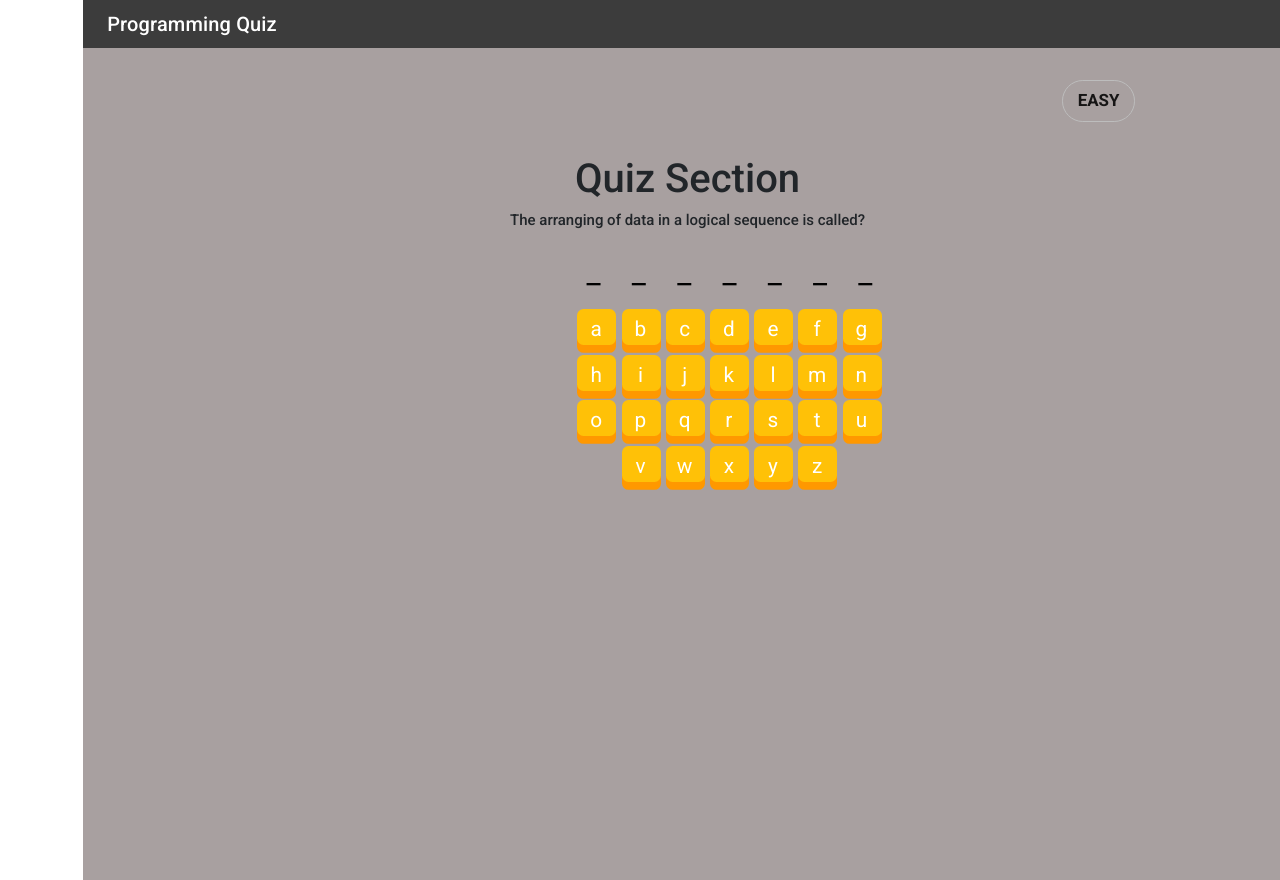
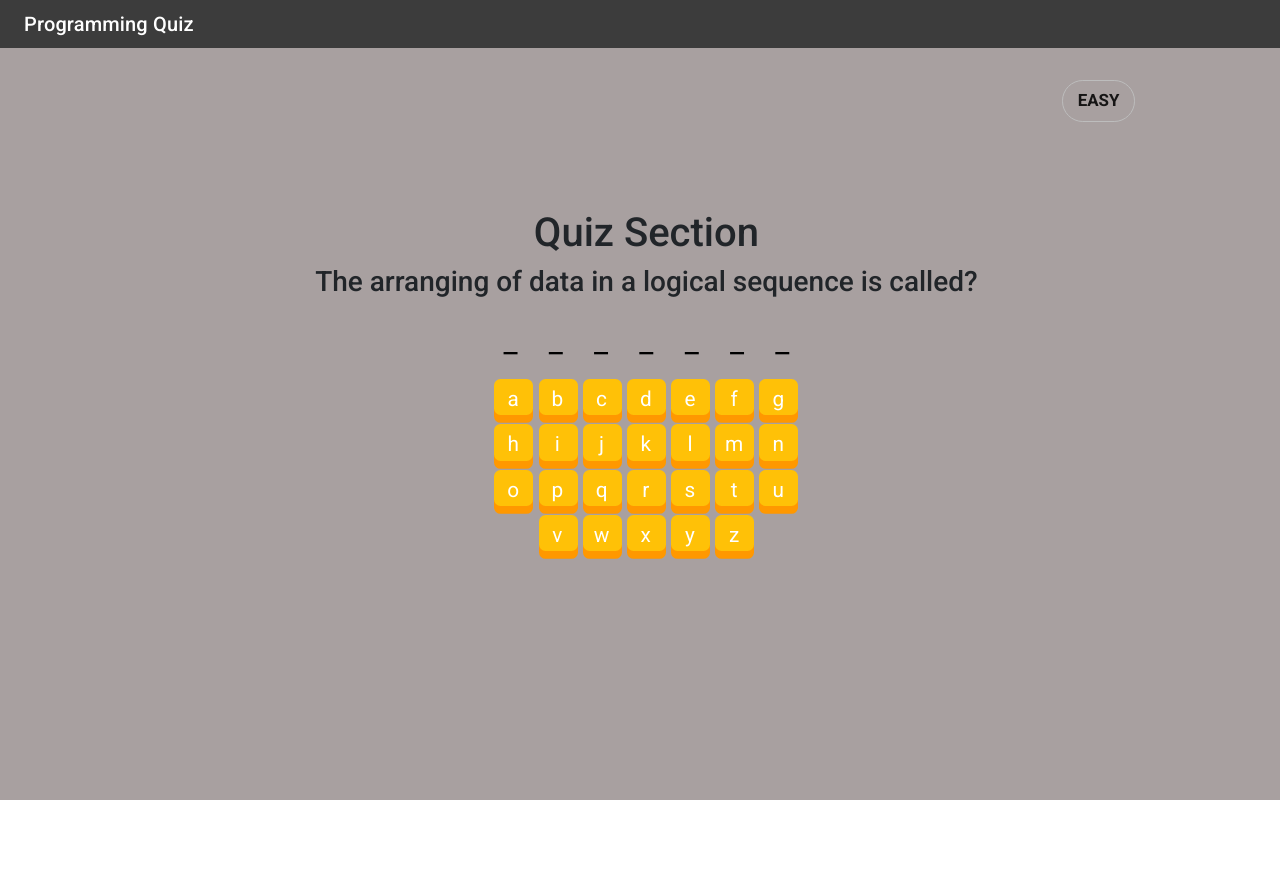
Before and after one commit to J4Web/quiz-app, a React (Create React App) app: page /quiz in a window 1280 px wide. After the commit the page ends 800 px from the top, so only its background shows below. Built offline with nearby package versions, Linux system fonts and the light colour scheme.

Commit message:
think i fixed the level margin AGAIN AGIN

```diff
--- a/src/App.css
+++ b/src/App.css
@@ -9,7 +9,7 @@
   height: 100vh;
   font-family: "Roboto", "sans-serif";
   font-weight: 400;
-  height: 110vh;
-  margin-left: 6.5%;
+  height: 100vh;
+  /* margin-left: -6.5%; */
   /* margin-bottom: -100%; */
 }
--- a/src/Keyboard.css
+++ b/src/Keyboard.css
@@ -9,7 +9,7 @@
   flex-direction: column;
   text-align: center;
   /* overflow: hidden; */
-  margin-right: -10%;
+  /* margin-right: -10%; */
 }
 
 .Hangman img {
--- a/src/Quiz.css
+++ b/src/Quiz.css
@@ -9,6 +9,9 @@
   width: 100%;
   overflow: hidden;
   margin-bottom: -10%;
+  display: flex;
+  justify-content: center;
+  align-items: center;
 }
 
 .content {
@@ -16,26 +19,26 @@
   justify-content: center;
   align-items: center;
   flex-direction: column;
-  margin-top: 13%;
-  /* overflow: hidden; */
-  width: 100%;
+  margin-top: 15%;
+  overflow: hidden;
+  /* width: 100%; */
 }
 
-@media (min-width: 500px) {
+/* @media (min-width: 500px) {
   .content {
     display: flex;
     justify-content: center;
     align-items: center;
     flex-direction: column;
-    margin-top: 0%;
-    /* overflow: hidden; */
-    /* width: 100%; */
-    font-size: 4px;
-    /* margin-top: 30%; */
-    /* margin-bottom: -20%; */
-    /* margin-top: 10%; */
-  }
-  .content > h3 {
-    font-size: 15px;
-  }
-}
+    margin-top: 10%; */
+/* overflow: hidden; */
+/* width: 100%; */
+/* font-size: 4px; */
+/* margin-top: 30%; */
+/* margin-bottom: -20%; */
+/* margin-top: 10%; */
+/* } */
+/* .content > h3 {
+    font-size: 20px;
+  } */
+/* } */
--- a/src/level.css
+++ b/src/level.css
@@ -3,5 +3,6 @@
   /* border-radius: 24%; */
   /* padding: 5px; */
   font-weight: bold;
-  margin-right: 10%;
+  /* margin-right: 10%; */
 }
+/*  */
```
